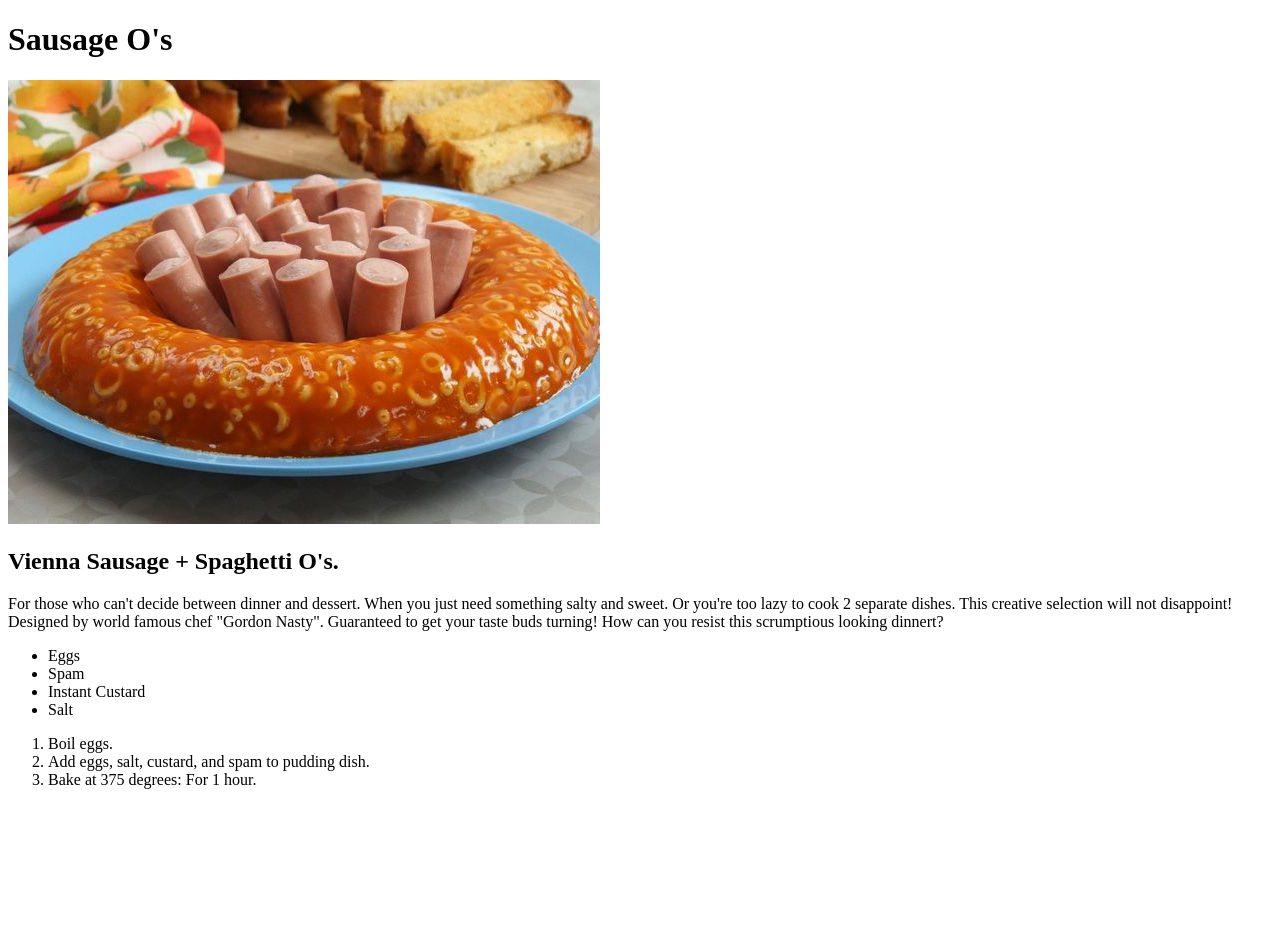
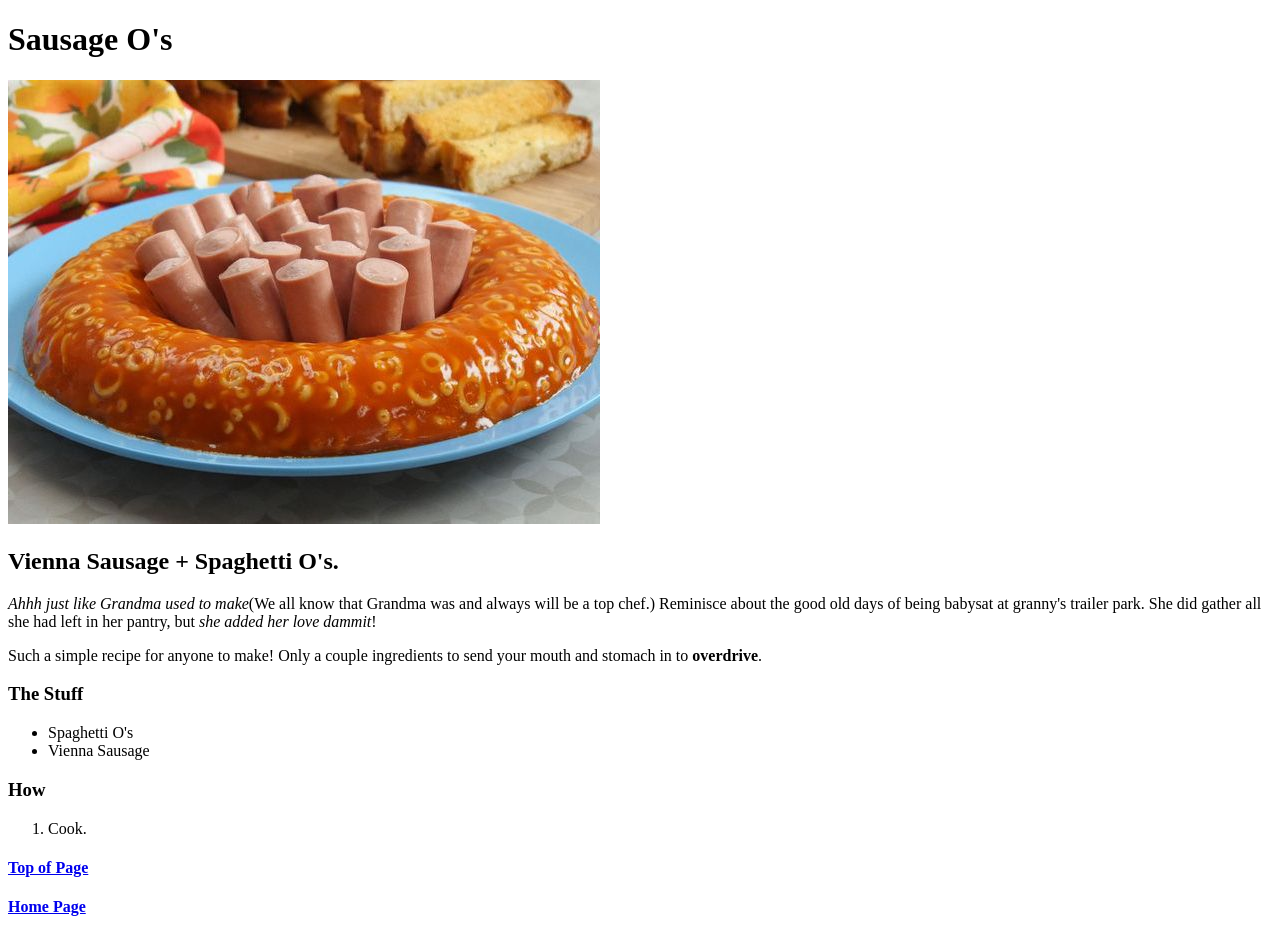
Before and after one commit to ghudson44/odin-recipes, a plain HTML site: page recipes/sausage-Os.html in a window 1280 px wide. Before the commit the page ends 805 px from the top, so only its background shows below. Drawn offline with Linux system fonts and the light colour scheme.

Commit message:
Edit all recipes pages, add headers, add font styles, link pages to home page

```diff
--- a/recipes/sausage-Os.html
+++ b/recipes/sausage-Os.html
@@ -2,37 +2,32 @@
 <html lang="english">
     <head>
         <meta charset="UTF-8">
-        <title></title>
+        <title>Strange Recipes</title>
     </head>
     <body>
         <h1>Sausage O's</h1>
-        <img src="../images/sausage.jpg">
+        <img src="../images/sausage.jpg" alt="Scrumptious photo of vienna sausage, surrounded by spaghetti O's">
         <h2>Vienna Sausage + Spaghetti O's.</h2>
-
             <p>
-            For those who can't decide between dinner and dessert. When
-            you just need something salty and sweet. Or you're too lazy
-            to cook 2 separate dishes. This creative selection will not
-            disappoint!
-
-            Designed by world famous chef "Gordon Nasty". Guaranteed to
-            get your taste buds turning! How can you resist this scrumptious
-            looking dinnert?
+            <em>Ahhh just like Grandma used to make</em>(We all know that Grandma was
+            and always will be a top chef.) Reminisce about the good old days
+            of being babysat at granny's trailer park. She did gather all she
+            had left in her pantry, but <em>she added her love dammit</em>!
             </p>
-
+            <p>
+            Such a simple recipe for anyone to make! Only a couple ingredients
+            to send your mouth and stomach in to <strong>overdrive</strong>.
+            </p>
+        <h3>The Stuff</h3>
             <ul>
-            <li>Eggs</li>
-            <li>Spam</li>
-            <li>Instant Custard</li>
-            <li>Salt</li>
+                <li>Spaghetti O's</li>
+                <li>Vienna Sausage</li>
             </ul>
-
+        <h3>How</h3>
             <ol>
-            <li>Boil eggs.</li>
-            <li>Add eggs, salt, custard, and spam to pudding dish.</li>
-            <li>Bake at 375 degrees: For 1 hour.</li>
+                <li>Cook.</li>
             </ol>
-
-        <p></p>
+        <a href="sausage-Os.html"><h4>Top of Page</h4></a>
+        <a href="../index.html"><h4>Home Page</h4></a>
     </body>
 </html>
```
Also changed, not shown: index.html (+8 -7 lines), recipes/fish-pie.html (+21 -20 lines), recipes/protein-cake.html (added, +38 -0 lines), recipes/protein-pudding.html (deleted, +0 -38 lines), images/cake.jpg (renamed from images/pudding.jpg). Lines whose indentation alone changed are shown as unchanged.
